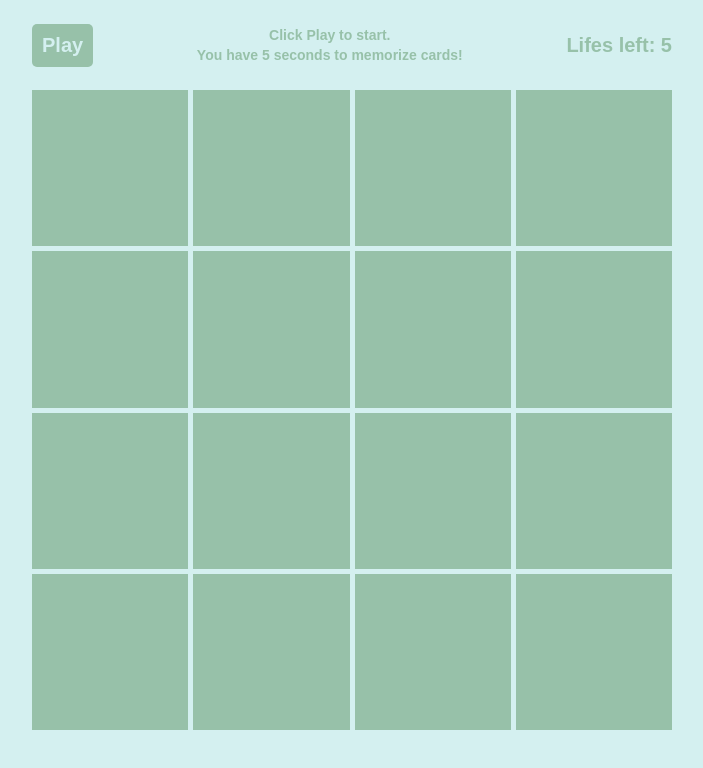
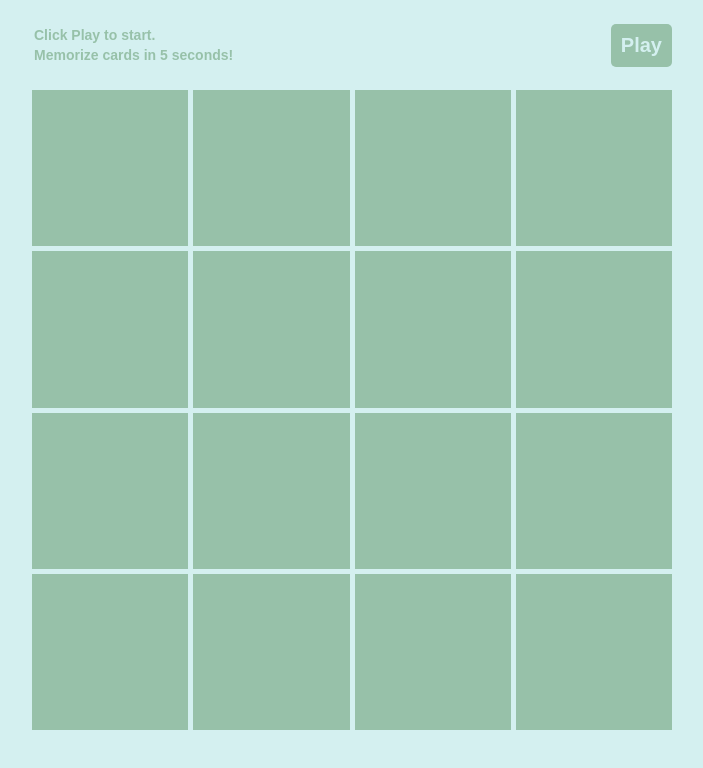
Before and after one commit to innaaznauryan/memory-vue, a Vue app: page / in a window 1280 px wide. Shown: the top 768 px of the page, without its empty margins (288-991 px from the left). Built offline with nearby package versions, Linux system fonts and the light colour scheme.

Commit message:
transition

```diff
--- a/src/components/Board.vue
+++ b/src/components/Board.vue
@@ -1,12 +1,12 @@
 <template>
   <transition name="fade" mode="out-in">
     <div class="header" :key="lives">
+      <div v-if="!play">
+        <p>Click Play to start.</p>
+        <p>Memorize cards in 5 seconds!</p>
+      </div>
       <button v-if="!play" @click="handlePlay">Play</button>
-      <div v-if="!play" class="startMessage">
-        <p>Click Play to start.</p>
-        <p>You have 5 seconds to memorize cards!</p>
-      </div>
-      <span class="lives">Lifes left: {{ lives }}</span>
+      <span v-if="play" class="lives">Lives left: {{ lives }}</span>
     </div>
   </transition>
   <div class="board" v-grid-template>
@@ -22,9 +22,11 @@
     />
   </div>
   <div class="gameOver">
-    <span v-if="gameOver">
-      {{ winner ? 'Congratulations! You win!' : 'Sorry, you lost :(' }}
-    </span>
+    <transition name="fade">
+      <span v-if="gameOver">
+        {{ winner ? 'Congratulations! You win!' : 'Sorry, you lost :(' }}
+      </span>
+    </transition>
   </div>
 </template>
 
@@ -170,7 +172,6 @@ onMounted(() => {
   align-items: center;
   gap: 10px;
   margin: 20px auto;
-  text-align: center;
 
   p {
     color: #97c1a9;
```
